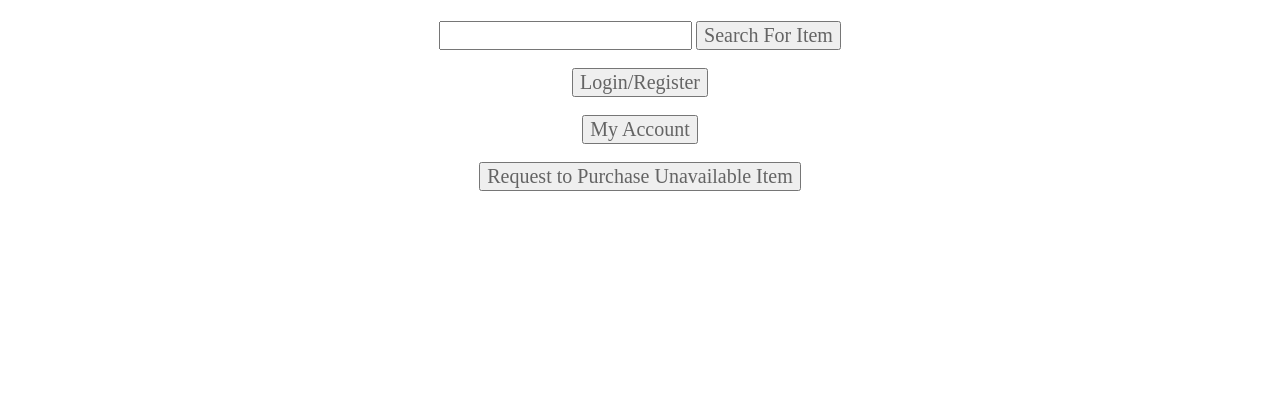
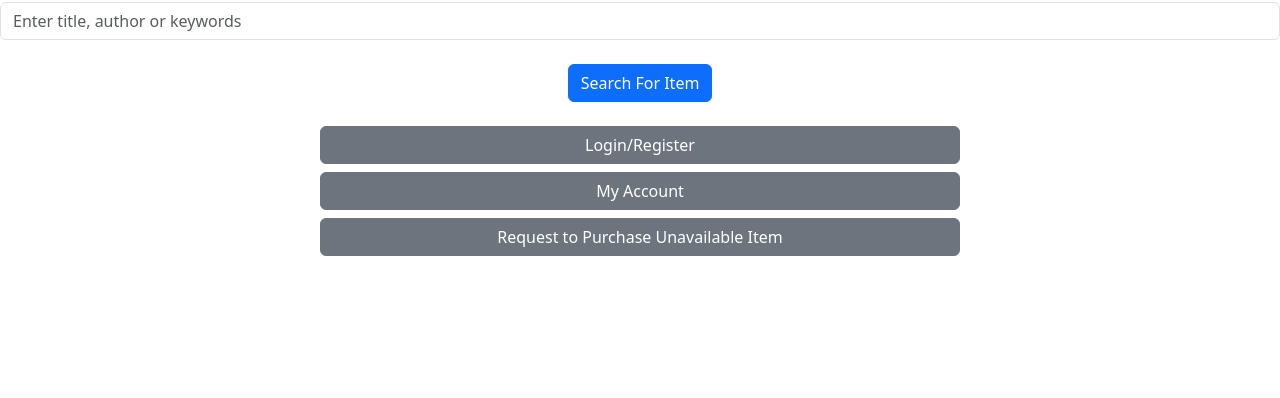
Before and after one commit to sonofbane27/NationalWebLibrary-v2, a Flask app: page / in a window 1280 px wide. Shown: the part 402-800 px from the top of the page. Run offline with Flask 2, Linux system fonts and the light colour scheme.

Commit message:
added files

```diff
--- a/app.py
+++ b/app.py
@@ -1,12 +1,39 @@
 from flask import Flask, render_template
 
 app = Flask(__name__)
+
+BOOKS = [
+{
+  'id':'1',
+  'title':'In Search of Lost Time',
+  'author':'Marcel Proust'
+},
+{
+  'id':'2',
+  'title':'Ulysses',
+  'author':'James Joyce'
+},
+{
+  'id':'3',
+  'title':'The Great Gatsby',
+  'author':'F. Scott Fitzgerald'
+},
+{
+  'id':'4',
+  'title':'Moby Dick',
+  'author':'Herman Melville'
+}
+]
 
 
 @app.route("/")
 def hello_world():
   return render_template('home.html')
 
+@app.route("/results")
+def search_results():
+  return render_template('search.html', books=BOOKS)
+
 
 if __name__ == '__main__':
   app.run(host='0.0.0.0', debug=True)
--- a/templates/home.html
+++ b/templates/home.html
@@ -2,57 +2,35 @@
 <html>
   <head>
     <title>National Library</title>
+    <meta charset="utf-8">
+    <meta name="viewport" content="width=device-width, initial-scale=1">
+    <link href="https://cdn.jsdelivr.net/npm/bootstrap@5.3.0-alpha2/dist/css/bootstrap.min.css" rel="stylesheet" integrity="sha384-aFq/bzH65dt+w6FI2ooMVUpc+21e0SRygnTpmBvdBgSdnuTN7QbdgL+OapgHtvPp" crossorigin="anonymous">
+
     <style>
-      h1{
-        font-size: 40px;
-        font-family: Bahnschrift;
-        font-weight: normal;
-        color: rgb(50, 50, 50);
-        text-align: center;
-      }
-
       #banner{
-        width:100%;
         height: 300px;
+        width:  100%;
         object-fit: cover;
       }
 
-      input{
-        font-family: Bahnschrift;
-        font-size: 20px;
-        color: rgb(100, 100, 100);
-        text-align: center;
-        font-weight: normal;
-      }
+    </style>
 
-      button{
-        font-family: Bahnschrift;
-        font-size: 20px;
-        color: rgb(100, 100, 100);
-        text-align: center;
-        font-weight: normal;
-      }
-
-      #container{
-        max-width: 720px;
-        text-align: center;
-        margin: 0 auto 0 auto;
-      }
-
-    </style>
   </head>
   <body>
-    <h1>Welcome to the National Library!</h1>
+    <div class="text-center" class="container">
+    <h1 class="text-center mt-2 mb-4">National Library</h1>
 
-    <img id ="banner" src="https://nationalweblibrary.haythammuhamad.repl.co/static/Banner.jpg"><br><br>
+    <img class="img-fluid" id="banner" src="https://nationalweblibrary.haythammuhamad.repl.co/static/Banner.jpg"><br><br>
 
-    <div id="container">
-    <input type="text">
-    <input type="submit" value="Search For Item"><br><br>
-    <button>Login/Register</button><br><br>
-    <button>My Account</button><br><br>
-    <button>Request to Purchase Unavailable Item</button>
-    </div><br><br>
+    <input class="form-control" placeholder="Enter title, author or keywords" type="text"><br>
+    <input onclick="window.location.href='https://nationalweblibrary.haythammuhamad.repl.co/results'" type="submit" class="btn btn-primary" value="Search For Item"><br><br>
+
+    <div class="d-grid gap-2 col-6 mx-auto">
+    <button class="btn btn-secondary">Login/Register</button>
+    <button class="btn btn-secondary">My Account</button>
+    <button class="btn btn-secondary">Request to Purchase Unavailable Item</button>
+    </div>
+    </div>
 
   </body>
 
```
Also changed, not shown: templates/search.html (added, +27 -0 lines).
